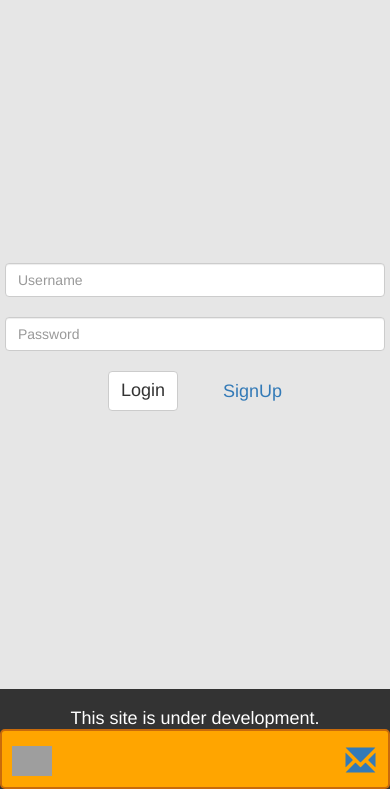
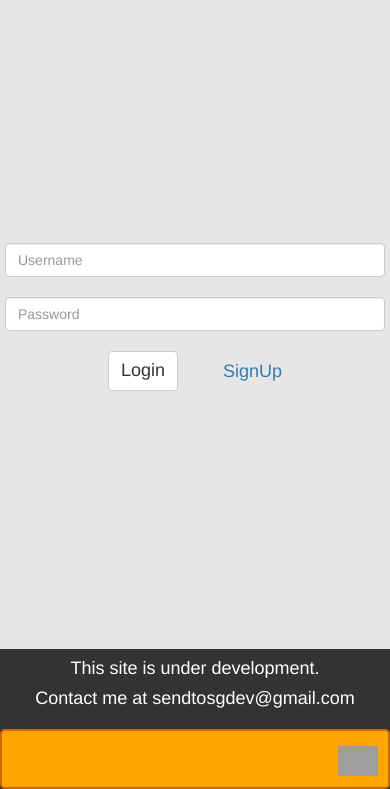
Before and after one commit to thepassenger-hub/MyCinema, a Django app: page /login in a window 390 px wide. Shown: the part 55-844 px from the top of the page. Run offline with Django 3.2, Linux system fonts and the light colour scheme; parts of the project's set-up code (start-up, migrations or seed data) failed here and were passed over; some libraries are stand-ins or nearby versions; grey boxes are pictures that could not be loaded.

Commit message:
Design mobile done

```diff
--- a/movieapp_backend/movieapp_frontend/static/css/index.css
+++ b/movieapp_backend/movieapp_frontend/static/css/index.css
@@ -32,7 +32,7 @@ Small devices - Tablets (<768px)
 @media screen and (max-width: 767px) {
 	.main {
 		overflow: auto;
-		min-height: calc(100vh - 172px);
+		min-height: calc(100vh - 212px);
 		margin-left: 5px;
 		margin-right: 5px;
 	}
@@ -94,7 +94,7 @@ Medium devices - Tablets (768px<=)
 
 @media screen and (min-width: 768px) {
 	.main {
-		min-height: calc(100vh - 172px);
+		min-height: calc(100vh - 212px);
 	}
 	#no_posts_img {
 		height: 100%;
--- a/movieapp_backend/movieapp_frontend/static/css/login.css
+++ b/movieapp_backend/movieapp_frontend/static/css/login.css
@@ -5,7 +5,7 @@ Small devices - Tablets (<768px)
 @media screen and (max-width: 767px){
     .main {
         width: 100%;
-        min-height: calc(100vh - 172px);
+        min-height: calc(100vh - 212px);
         display: flex;
         flex-direction: column;
         justify-content: center;
@@ -15,7 +15,7 @@ Small devices - Tablets (<768px)
         margin-right: 5px;
     }
 
-    input {
+    .main input {
         margin-top: 20px;
         margin-bottom: 20px;
     }
@@ -39,7 +39,7 @@ Medium devices - Tablets (768px<=)
 @media screen and (min-width: 768px){
     .main {
         width: 60%;
-        min-height: calc(100vh - 172px);
+        min-height: calc(100vh - 212px);
         font-size: 18px;
         margin-left: auto;
         margin-right: auto;
--- a/movieapp_backend/movieapp_frontend/static/css/newpost.css
+++ b/movieapp_backend/movieapp_frontend/static/css/newpost.css
@@ -19,7 +19,7 @@ Small devices - Tablets (<768px)
 @media screen and (max-width: 767px){
     .main {
         width: 100%;
-        min-height: calc(100vh - 172px);
+        min-height: calc(100vh - 212px);
         display: flex;
         flex-direction: column;
         justify-content: center;
@@ -60,7 +60,7 @@ Medium devices - Tablets (768px<=)
 ********************************/
 @media screen and (min-width: 768px){
     .main {
-        min-height: calc(100vh - 172px);
+        min-height: calc(100vh - 212px);
         width: 70%;
         margin-left: auto;
         margin-right: auto;
--- a/movieapp_backend/movieapp_frontend/static/css/profile.css
+++ b/movieapp_backend/movieapp_frontend/static/css/profile.css
@@ -29,7 +29,7 @@ Small devices - Tablets (<768px)
 @media screen and (max-width: 767px) {
 	.main {
 		width: 100%;
-		min-height: calc(100vh - 172px);
+		min-height: calc(100vh - 212px);
 		font-size: 18px;
 		display: flex;
 		flex-wrap: wrap;
@@ -118,7 +118,7 @@ Medium devices - Tablets (768px<=)
 @media screen and (min-width: 768px) {
 	.main {
 		width: 70%;
-		min-height: calc(100vh - 172px);
+		min-height: calc(100vh - 212px);
 		font-size: 18px;
 		margin-left: auto;
 		margin-right: auto;
--- a/movieapp_backend/movieapp_frontend/static/css/search_friends.css
+++ b/movieapp_backend/movieapp_frontend/static/css/search_friends.css
@@ -8,7 +8,7 @@ Small devices - Tablets (<768px)
 @media screen and (max-width: 767px){
     .main {
         width: 100%;
-        min-height: calc(100vh - 172px);
+        min-height: calc(100vh - 212px);
         display: flex;
         flex-direction: column;
         justify-content: center;
@@ -48,7 +48,7 @@ Medium devices - Tablets (768px<=)
 @media screen and (min-width: 768px){
     .main {
         width: 60%;
-        min-height: calc(100vh - 172px);
+        min-height: calc(100vh - 212px);
         font-size: 18px;
         margin-left: auto;
         margin-right: auto;
--- a/movieapp_backend/movieapp_frontend/static/css/settings.css
+++ b/movieapp_backend/movieapp_frontend/static/css/settings.css
@@ -19,7 +19,7 @@ Small devices - Tablets (<768px)
 @media screen and (max-width: 767px){
     .main {
         width: 100%;
-        min-height: calc(100vh - 172px);
+        min-height: calc(100vh - 212px);
         display: flex;
         flex-wrap: wrap;
         font-size: 18px;
@@ -37,7 +37,7 @@ Small devices - Tablets (<768px)
     input {
         margin-bottom: 10px;
     }
-    .btn {
+    .main .btn {
         font-size: 18px;
         margin-bottom: 10px;
     }
@@ -126,7 +126,7 @@ Medium devices - Tablets (768px<=)
 @media screen and (min-width: 768px){
      .main {
         width: 70%;
-        min-height: calc(100vh - 172px);
+        min-height: calc(100vh - 212px);
         font-size: 18px;
         margin-left: auto;
         margin-right: auto;
--- a/movieapp_backend/movieapp_frontend/static/css/signup.css
+++ b/movieapp_backend/movieapp_frontend/static/css/signup.css
@@ -5,7 +5,7 @@ Small devices - Tablets (<768px)
 @media screen and (max-width: 767px){
     .main {
         width: 100%;
-        min-height: calc(100vh - 172px);
+        min-height: calc(100vh - 212px);
         display: flex;
         flex-direction: column;
         justify-content: center;
@@ -28,7 +28,7 @@ Medium devices - Tablets (768px<=)
 @media screen and (min-width: 768px){
     .main {
         width: 60%;
-        min-height: calc(100vh - 172px);
+        min-height: calc(100vh - 212px);
         font-size: 18px;
         margin-left: auto;
         margin-right: auto;
--- a/movieapp_backend/movieapp_frontend/static/css/skeleton.css
+++ b/movieapp_backend/movieapp_frontend/static/css/skeleton.css
@@ -158,16 +158,20 @@ Small devices - Tablets (<768px)
         background-color: orange;
     }
     #open_chat {
+        margin-top: 10px;
+        margin-right: 10px;
         float: right;
         height: 100%;
-        width: 50px;
+        width: 40px;
+        height: 40px;
+        background: url('../images/chat_icon_3.png') no-repeat center / contain;
     }
-    #open_chat span {
+    /*#open_chat span {
         font-size: 30px;
         float: right;
         padding-top: 25%;
         padding-right: 25%;
-    }
+    }*/
     #slider-content {
         width:  100vw;
         padding: 0;
@@ -258,17 +262,14 @@ Small devices - Tablets (<768px)
         display: inline-block;
         width: 40px;
         height: 40px;
-        background: url('../images/notify_icon.png') no-repeat center / contain;
     }
 	/************
         Footer
     ************/
 	footer {
-		height: 100px;
+		height: 140px;
 		text-align: center;
-		display: flex;
-		flex-direction: column;
-		justify-content: center;
+
 	}
 	footer h4 {
 		margin-left: 10px;
--- a/movieapp_backend/movieapp_frontend/templates/skeleton.html
+++ b/movieapp_backend/movieapp_frontend/templates/skeleton.html
@@ -98,7 +98,7 @@
     </div>
     <div id="notifications_bar">
         <span id="notifications_counter"></span>
-        <a href="#" id="open_chat"><span class="glyphicon glyphicon-envelope"></span></a>
+        <a href="#" id="open_chat"></a>
     </div>
     <footer>
         <h4>This site is under development.</h4>
```
